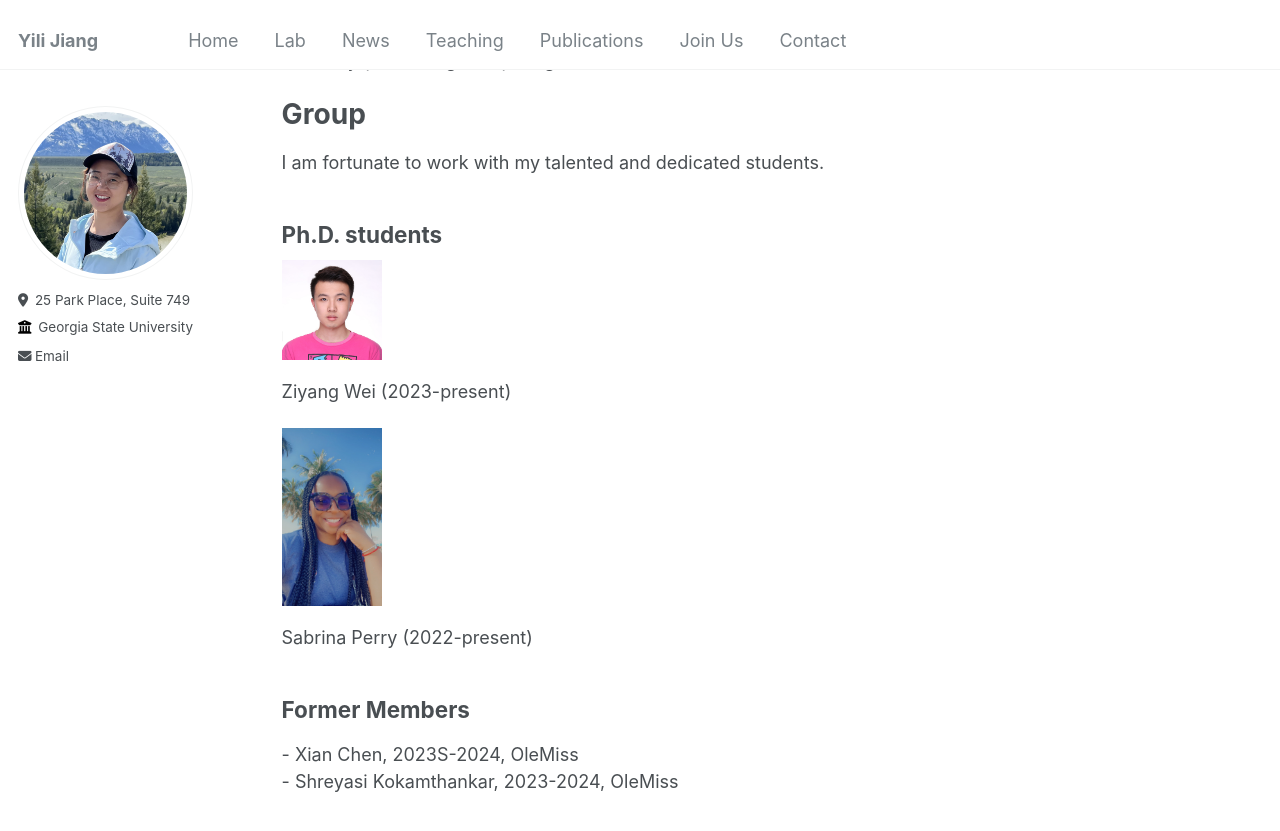
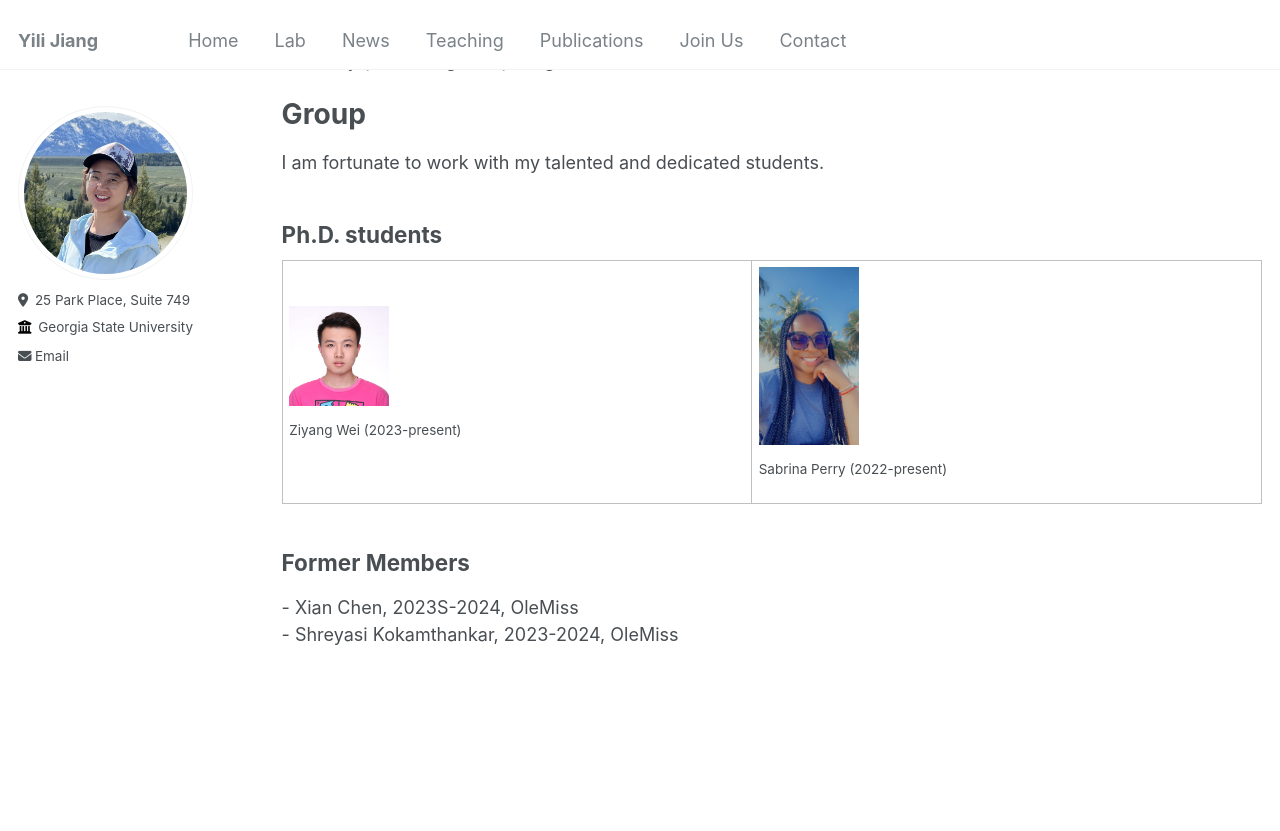
Before and after one commit to suhbrina-perry/suhbrina-perry.github.io, a Jekyll site: the page built from _pages/lab.html, in a window 1280 px wide and 900 px high, scrolled down 608 px. Shown: the top 831 px of the window. Built offline with Jekyll 4.4.1, drawn with Linux system fonts in a browser that asks for light colours.

Commit message:
Update lab.html

```diff
--- a/_pages/lab.html
+++ b/_pages/lab.html
@@ -189,11 +189,16 @@ author_profile: true
     <h1>Group</h1>
     <p> I am fortunate to work with my talented and dedicated students. </p>
     <h2>Ph.D. students</h2>
-
+    <table><tr>
+      <td>
      <img src="/images/ZiyangPortrait.jpg" width="100" height="100">
     <p> Ziyang Wei (2023-present)</p>
+             </td>
+        <td>
      <img src="/images/SabrinaPortrait.jpg" width="100" height="100">
     <p> Sabrina Perry (2022-present) </p>
+        </td>
+    </tr></table>
     <h2>Former Members</h3>
     <p> - Xian Chen, 2023S-2024, OleMiss  <br>
         - Shreyasi Kokamthankar, 2023-2024, OleMiss  </p>
```
